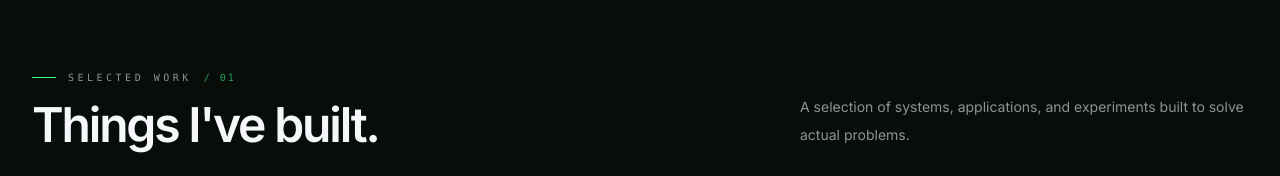
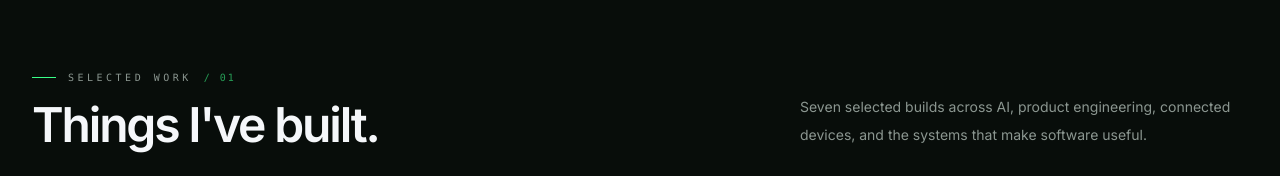
Before and after one commit to IrregDraken/Portfolio, a React (Vite) app: page / in a window 1280 px wide. Shown: the part 831-1007 px from the top of the page. Built offline with nearby package versions, Linux system fonts and the light colour scheme; no server answers.

Commit message:
feat(portfolio): rebalance featured work grid for expanded lineup

```diff
--- a/src/pages/Home.tsx
+++ b/src/pages/Home.tsx
@@ -43,12 +43,12 @@ function Home() {
             </div>
 
             <p className="max-w-md text-sm leading-7 text-[#8b9690]">
-              A selection of systems, applications, and experiments built to
-              solve actual problems.
+              Seven selected builds across AI, product engineering, connected devices,
+              and the systems that make software useful.
             </p>
           </div>
 
-          <div className="mt-6 grid auto-rows-fr grid-cols-1 gap-4 lg:mt-7 lg:grid-cols-4">
+          <div className="mt-6 grid auto-rows-fr grid-cols-1 gap-4 sm:grid-cols-2 lg:mt-7 xl:grid-cols-3">
             {featuredProjects.map((project) => (
               <FeaturedProject key={project.id} project={project} />
             ))}
```
